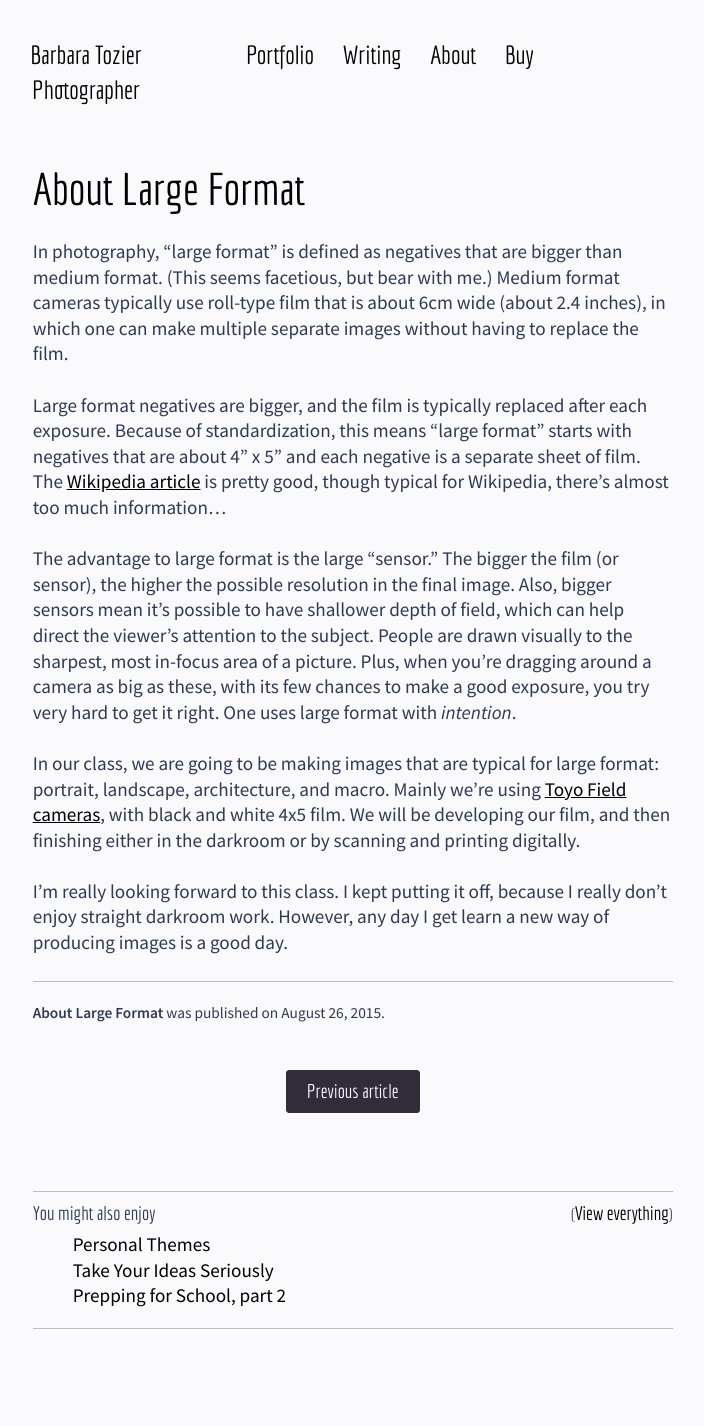
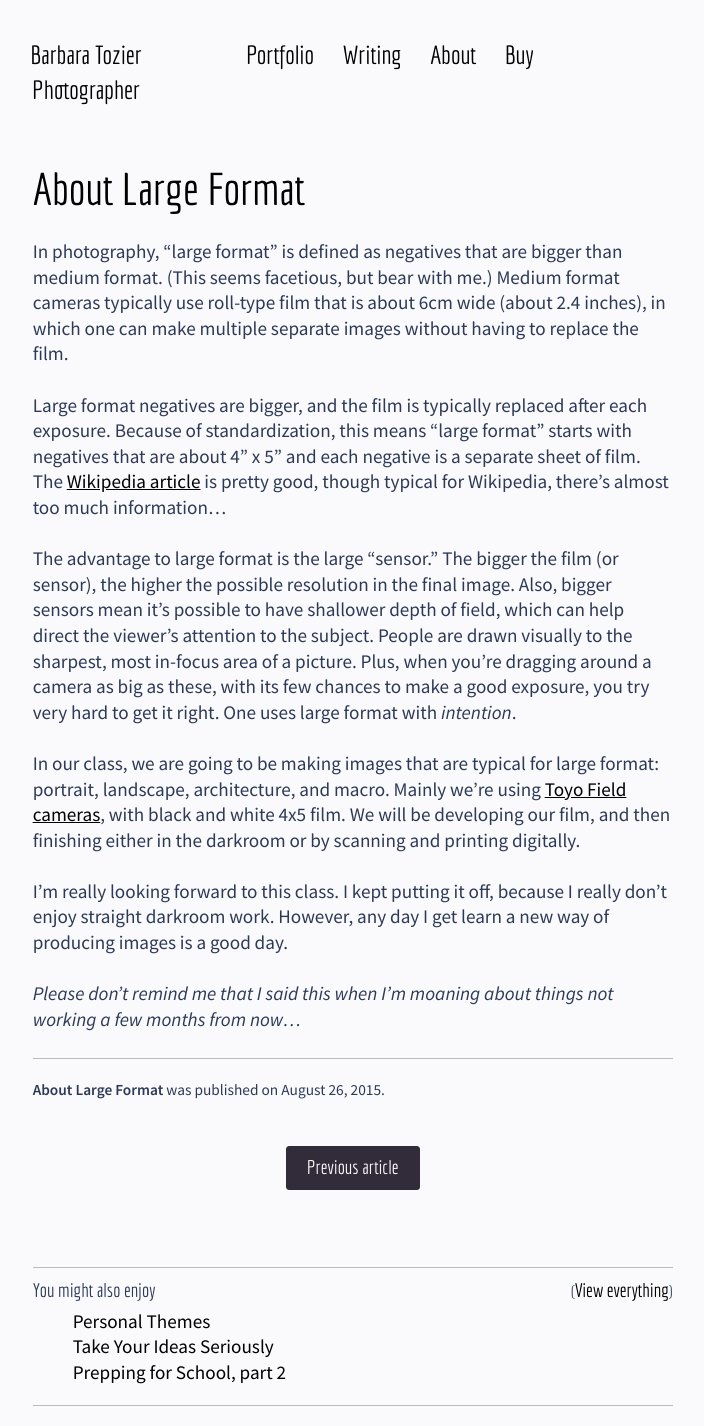
Before and after one commit to logista/btsite, a Jekyll site: the page built from _posts/2015-08-26-about-large-format.md, in a window 1280 px wide. Shown: the top 1426 px of the page, without its empty margins (74-778 px from the left). Built offline with Jekyll 4.4.1, drawn with Linux system fonts in a browser that asks for light colours; nearby versions of some CDN libraries; grey boxes are pictures that could not be loaded.

Commit message:
finishing

```diff
--- a/_posts/2015-08-26-about-large-format.md
+++ b/_posts/2015-08-26-about-large-format.md
@@ -15,3 +15,5 @@ The advantage to large format is the large "sensor." The bigger the film (or sen
 In our class, we are going to be making images that are typical for large format: portrait, landscape, architecture, and macro. Mainly we're using [Toyo Field cameras](http://www.toyoview.com/Products/45AII/45AII.html "this is similar"), with black and white 4x5 film. We will be developing our film, and then finishing either in the darkroom or by scanning and printing digitally.
 
 I'm really looking forward to this class. I kept putting it off, because I really don't enjoy straight darkroom work. However, any day I get learn a new way of producing images is a good day.
+
+*Please don't remind me that I said this when I'm moaning about things not working a few months from now...*
```
